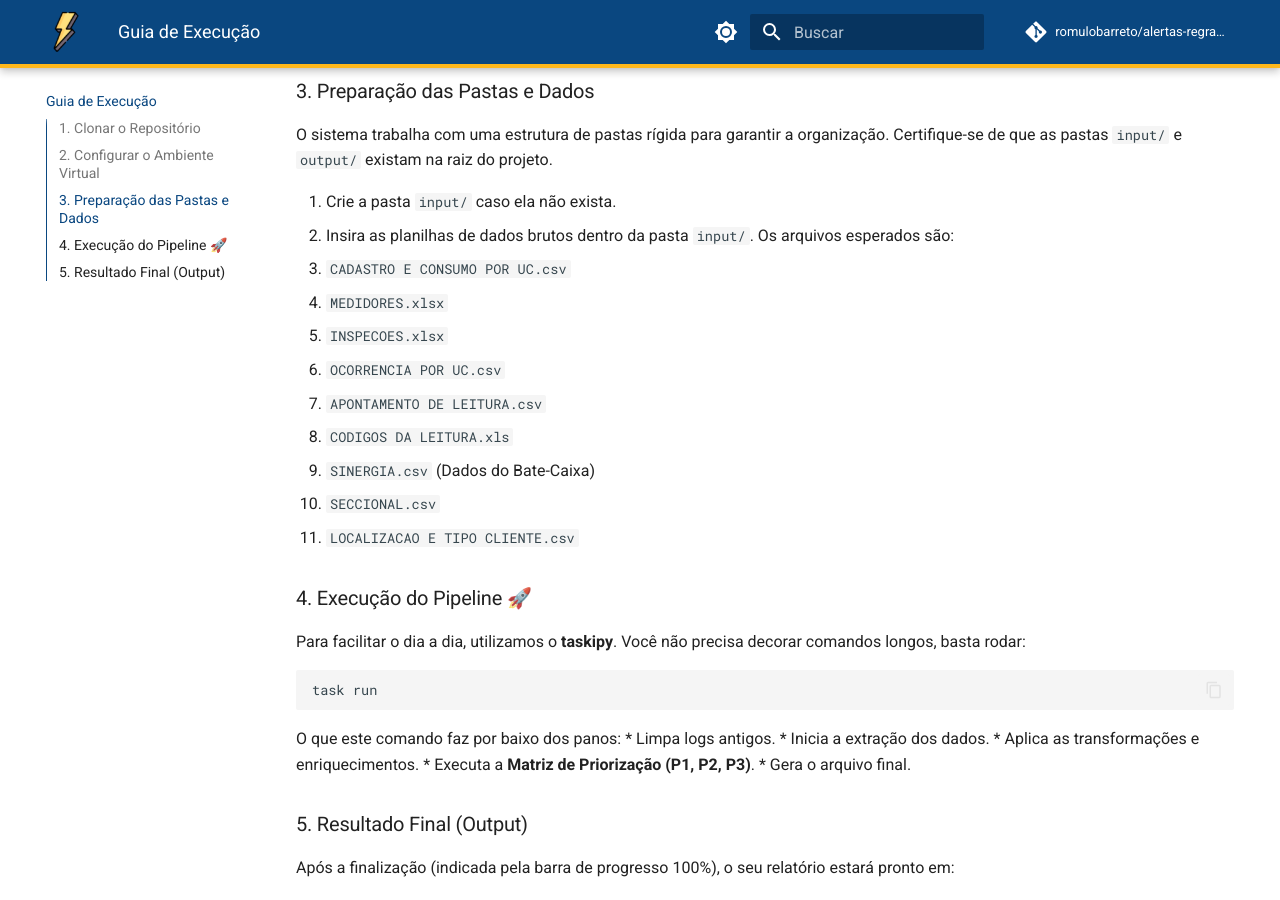
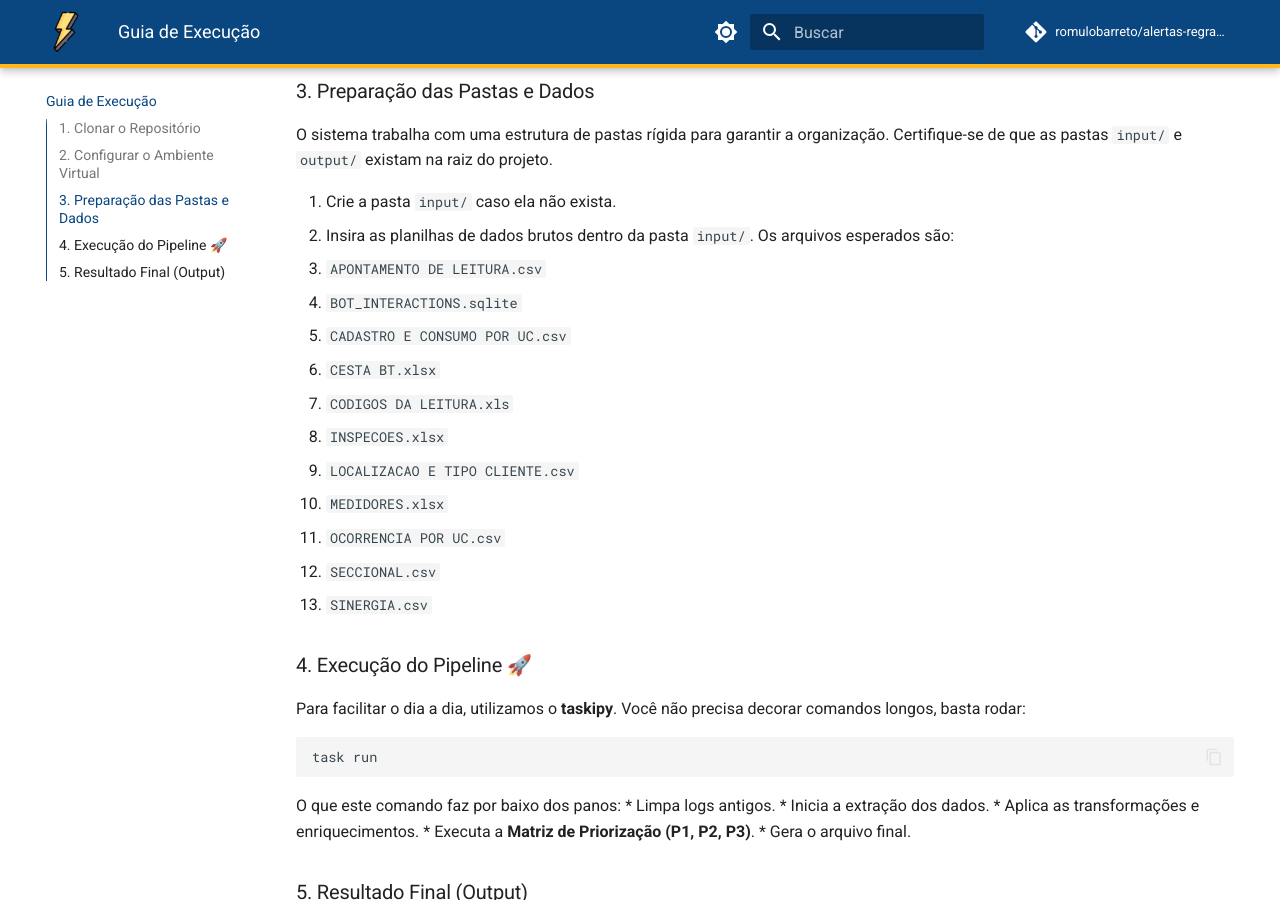
Before and after one commit to romulobarreto/alertas-regras-sinais, an MkDocs documentation site: the page built from docs/execucao.md, in a window 1280 px wide and 900 px high, scrolled down 758 px. Built offline with MkDocs 1.6.1 and Material for MkDocs 9.7.7, drawn with Linux system fonts in a browser that asks for light colours; comment, search, counter and statistics services are not loaded.

```diff
--- a/docs/execucao.md
+++ b/docs/execucao.md
@@ -32,15 +32,18 @@ O sistema trabalha com uma estrutura de pastas rígida para garantir a organiza
 
 1. Crie a pasta `input/` caso ela não exista.
 2. Insira as planilhas de dados brutos dentro da pasta `input/`. Os arquivos esperados são:
+   * `APONTAMENTO DE LEITURA.csv`
+   * `BOT_INTERACTIONS.sqlite`
    * `CADASTRO E CONSUMO POR UC.csv`
+   * `CESTA BT.xlsx`
+   * `CODIGOS DA LEITURA.xls`
+   * `INSPECOES.xlsx`
+   * `LOCALIZACAO E TIPO CLIENTE.csv`
    * `MEDIDORES.xlsx`
-   * `INSPECOES.xlsx`
    * `OCORRENCIA POR UC.csv`
-   * `APONTAMENTO DE LEITURA.csv`
-   * `CODIGOS DA LEITURA.xls`
-   * `SINERGIA.csv` (Dados do Bate-Caixa)
    * `SECCIONAL.csv`
-   * `LOCALIZACAO E TIPO CLIENTE.csv`
+   * `SINERGIA.csv`
+
 
 ### 4. Execução do Pipeline 🚀
 Para facilitar o dia a dia, utilizamos o **taskipy**. Você não precisa decorar comandos longos, basta rodar:
```
Also changed, not shown: README.md (+11 -10 lines), docs/atualizacao.md (+3 -0 lines), 1 other file.
